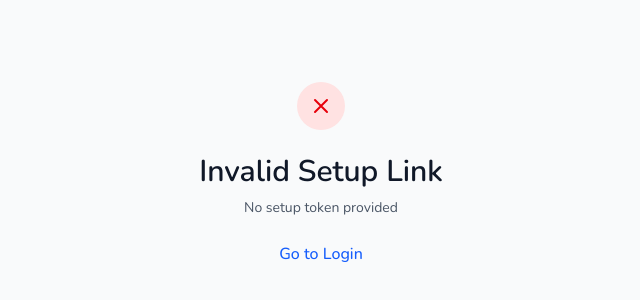
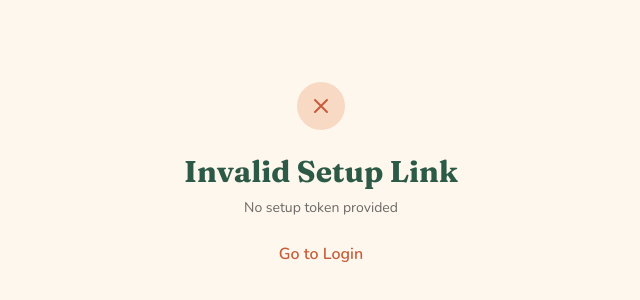
Before and after one commit to towynlin/books, a React (Vite) app in the folder frontend/: page /setup in a window 1280 px wide. Shown: the part 226-526 px from the top of the page, without its empty margins (319-959 px from the left). Built offline with nearby package versions, Linux system fonts and the light colour scheme; no server answers.

Commit message:
Match Setup page styling to site theme (#40)

```diff
--- a/frontend/src/pages/Setup.tsx
+++ b/frontend/src/pages/Setup.tsx
@@ -74,10 +74,10 @@ export function Setup() {
 
   if (isValidating) {
     return (
-      <div className="min-h-screen flex items-center justify-center bg-gray-50">
+      <div className="min-h-screen flex items-center justify-center bg-warm-cream">
         <div className="text-center">
-          <div className="animate-spin rounded-full h-12 w-12 border-b-2 border-blue-600 mx-auto"></div>
-          <p className="mt-4 text-gray-600">Validating setup link...</p>
+          <div className="animate-spin rounded-full h-12 w-12 border-b-2 border-terracotta mx-auto"></div>
+          <p className="mt-4 text-charcoal opacity-80">Validating setup link...</p>
         </div>
       </div>
     );
@@ -85,24 +85,24 @@ export function Setup() {
 
   if (error || !isValid) {
     return (
-      <div className="min-h-screen flex items-center justify-center bg-gray-50 py-12 px-4 sm:px-6 lg:px-8">
+      <div className="min-h-screen flex items-center justify-center bg-warm-cream py-12 px-4 sm:px-6 lg:px-8">
         <div className="max-w-md w-full space-y-8">
           <div className="text-center">
-            <div className="mx-auto h-12 w-12 rounded-full bg-red-100 flex items-center justify-center">
-              <svg className="h-6 w-6 text-red-600" fill="none" viewBox="0 0 24 24" stroke="currentColor">
+            <div className="mx-auto h-12 w-12 rounded-full bg-soft-peach flex items-center justify-center">
+              <svg className="h-6 w-6 text-terracotta" fill="none" viewBox="0 0 24 24" stroke="currentColor">
                 <path strokeLinecap="round" strokeLinejoin="round" strokeWidth={2} d="M6 18L18 6M6 6l12 12" />
               </svg>
             </div>
-            <h2 className="mt-6 text-3xl font-extrabold text-gray-900">
+            <h2 className="mt-6 text-3xl font-bold font-serif text-forest-green">
               Invalid Setup Link
             </h2>
-            <p className="mt-2 text-sm text-gray-600">
+            <p className="mt-2 text-sm text-charcoal/70">
               {error || 'This setup link is invalid or has expired.'}
             </p>
             <div className="mt-6">
               <button
                 onClick={() => navigate('/auth')}
-                className="text-blue-600 hover:text-blue-500 font-medium"
+                className="font-semibold text-terracotta hover:text-terracotta/80 transition-colors"
               >
                 Go to Login
               </button>
@@ -116,24 +116,24 @@ export function Setup() {
   const expiresInMinutes = Math.round((new Date(expiresAt).getTime() - Date.now()) / 60000);
 
   return (
-    <div className="min-h-screen flex items-center justify-center bg-gray-50 py-12 px-4 sm:px-6 lg:px-8">
+    <div className="min-h-screen flex items-center justify-center bg-warm-cream py-12 px-4 sm:px-6 lg:px-8">
       <div className="max-w-md w-full space-y-8">
         <div>
-          <h2 className="mt-6 text-center text-3xl font-extrabold text-gray-900">
+          <h2 className="mt-6 text-center text-3xl font-bold font-serif text-forest-green">
             Add This Device
           </h2>
-          <p className="mt-2 text-center text-sm text-gray-600">
+          <p className="mt-2 text-center text-sm text-charcoal/70">
             Set up passkey access for <span className="font-semibold">{username}</span>
           </p>
           {expiresInMinutes > 0 && (
-            <p className="mt-1 text-center text-xs text-gray-500">
+            <p className="mt-1 text-center text-xs text-charcoal/50">
               This link expires in {expiresInMinutes} minute{expiresInMinutes !== 1 ? 's' : ''}
             </p>
           )}
         </div>
 
-        <div className="bg-blue-50 border border-blue-200 rounded-lg p-4">
-          <p className="text-blue-800 text-sm">
+        <div className="bg-forest-green/10 border-2 border-forest-green rounded-2xl p-4">
+          <p className="text-forest-green text-sm font-medium">
             You'll create a passkey for this device. Use your device's biometric authentication (fingerprint, face, etc.)
             or security key to complete setup.
           </p>
@@ -141,26 +141,26 @@ export function Setup() {
 
         <form className="mt-8 space-y-6" onSubmit={handleSetup}>
           <div>
-            <label htmlFor="deviceName" className="block text-sm font-medium text-gray-700 mb-1">
+            <label htmlFor="deviceName" className="block text-sm font-medium text-charcoal mb-1">
               Device Name (Optional)
             </label>
             <input
               id="deviceName"
               type="text"
-              className="appearance-none rounded-md relative block w-full px-3 py-2 border border-gray-300 placeholder-gray-500 text-gray-900 focus:outline-none focus:ring-blue-500 focus:border-blue-500 sm:text-sm"
+              className="appearance-none rounded-full relative block w-full px-4 py-3 border-2 border-soft-peach placeholder-charcoal/40 text-charcoal bg-white focus:outline-none focus:ring-2 focus:ring-forest-green focus:border-forest-green sm:text-sm"
               placeholder="e.g., My iPhone, Work Laptop"
               value={deviceName}
               onChange={(e) => setDeviceName(e.target.value)}
               disabled={isRegistering}
             />
-            <p className="mt-1 text-sm text-gray-500">
+            <p className="mt-1 text-sm text-charcoal/50">
               Help yourself remember which device this is
             </p>
           </div>
 
           {error && (
-            <div className="rounded-md bg-red-50 p-4">
-              <div className="text-sm text-red-800">{error}</div>
+            <div className="rounded-2xl bg-soft-peach border-2 border-terracotta p-4">
+              <div className="text-sm text-terracotta font-medium">{error}</div>
             </div>
           )}
 
@@ -168,7 +168,7 @@ export function Setup() {
             <button
               type="submit"
               disabled={isRegistering}
-              className="group relative w-full flex justify-center py-2 px-4 border border-transparent text-sm font-medium rounded-md text-white bg-blue-600 hover:bg-blue-700 focus:outline-none focus:ring-2 focus:ring-offset-2 focus:ring-blue-500 disabled:opacity-50 disabled:cursor-not-allowed"
+              className="group relative w-full flex justify-center py-3 px-4 border border-transparent text-sm font-semibold rounded-full text-white bg-forest-green hover:bg-forest-green/90 focus:outline-none focus:ring-2 focus:ring-offset-2 focus:ring-forest-green disabled:opacity-50 disabled:cursor-not-allowed transition-all"
             >
               {isRegistering ? (
                 <span className="flex items-center">
```
